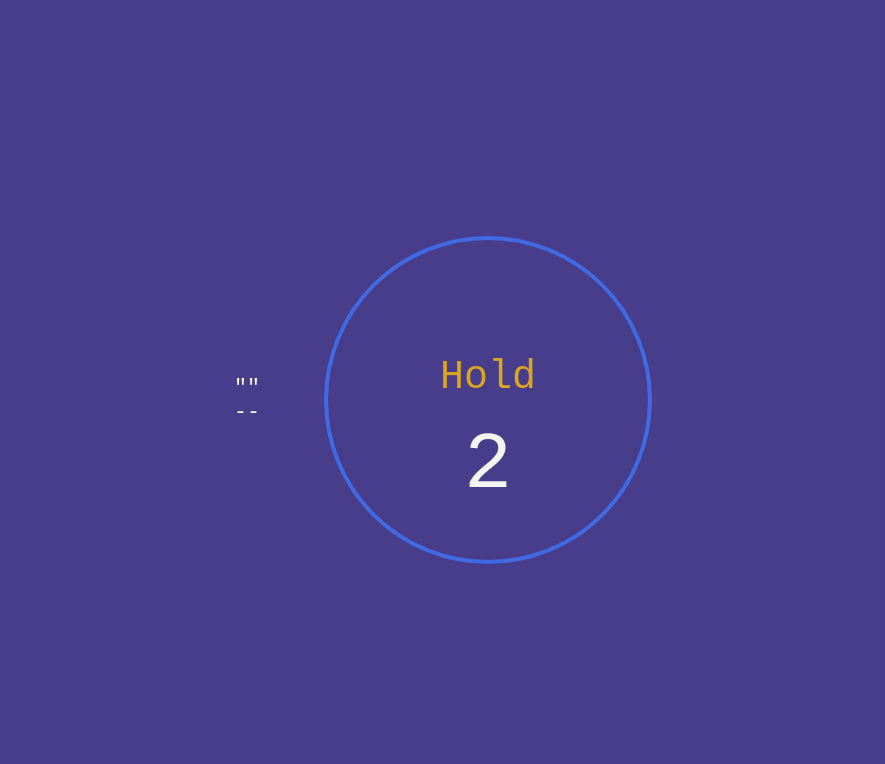
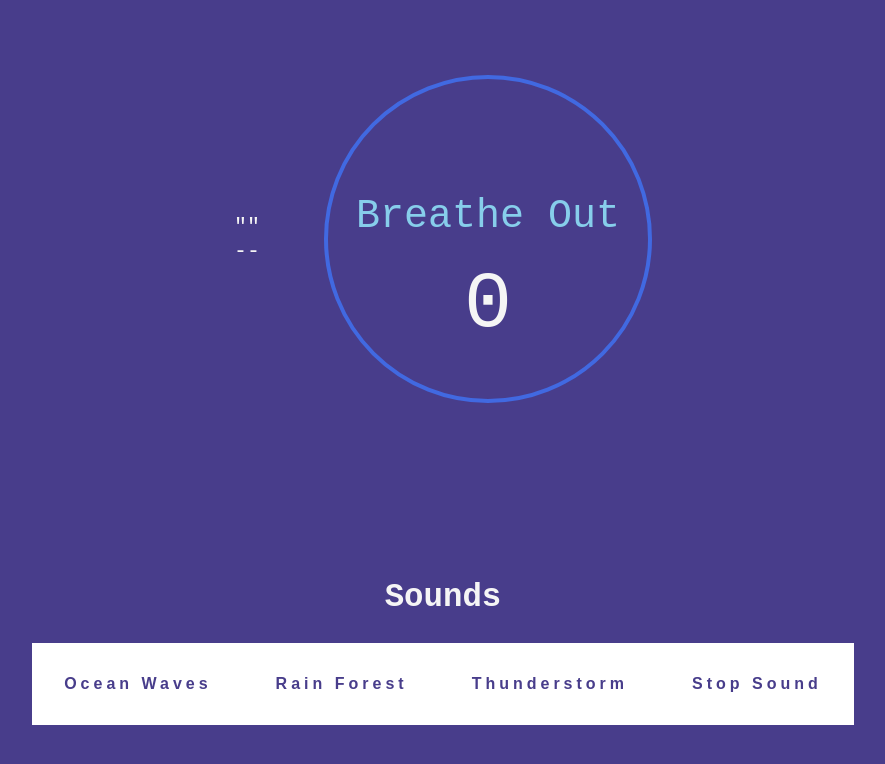
Before and after one commit to ml-webdev/First_React_App, a React (Create React App) app in the folder first_react_app/: page / in a window 1280 px wide. Shown: the top 764 px of the page, without its empty margins (197-1082 px from the left). Built offline with nearby package versions, Linux system fonts and the light colour scheme; no server answers.

Commit message:
Sound Player
Created a sound player in the bottom third of page using Howler.

```diff
--- a/first_react_app/package.json
+++ b/first_react_app/package.json
@@ -6,6 +6,7 @@
     "@testing-library/jest-dom": "^5.12.0",
     "@testing-library/react": "^11.2.6",
     "@testing-library/user-event": "^12.8.3",
+    "howler": "^2.2.1",
     "react": "^17.0.2",
     "react-dom": "^17.0.2",
     "react-scripts": "4.0.3",
--- a/first_react_app/src/App.css
+++ b/first_react_app/src/App.css
@@ -71,3 +71,21 @@ body {
   color: goldenrod;
   width: 100%;
 }
+.sound-btn {
+  padding: 2rem;
+  background-color: white;
+  color: darkslateblue;
+  font-size: 1rem;
+  font-family: Arial, Helvetica, sans-serif;
+  font-weight: 600;
+  letter-spacing: 0.25rem;
+  border: none;
+  /* border-radius: 15%; */
+  transition: 0.25s ease-in-out all;
+}
+.sound-btn:hover {
+  background-color: royalblue;
+  color: white;
+  cursor: pointer;
+  transition: 0.25s ease-in-out all;
+}
--- a/first_react_app/src/App.js
+++ b/first_react_app/src/App.js
@@ -1,12 +1,15 @@
 import './App.css';
 import Quotes from './components/Quotes';
+import Sounds from './components/Sounds';
 import Timer from './components/Timer';
+
 
 function App() {
   return (
     <div className="App">
       <Quotes className="quotes-component"/>
       <Timer className="timer-component"/>
+      <Sounds/>
     </div>
   );
 }
--- a/first_react_app/src/components/Quotes.jsx
+++ b/first_react_app/src/components/Quotes.jsx
@@ -9,7 +9,9 @@ class Quotes extends Component {
             name: ''
         }
     }
+
     async componentDidMount(){
+
         const url = 'https://type.fit/api/quotes'
         const response = await fetch(url)
         const data = await response.json()
@@ -25,6 +27,7 @@ class Quotes extends Component {
             name: author
         })
     }
+    compon
     render() {
         return (
             <div>
--- a/first_react_app/src/components/Sounds.jsx
+++ b/first_react_app/src/components/Sounds.jsx
@@ -1 +1,46 @@
 // This component will play various relaxing noises: white noise, ocean noise, desert noise, creek noise
+// https://soundbible.com/mp3/Crisp_Ocean_Waves-Mike_Koenig-1486046376.mp3
+// https://soundbible.com/mp3/rainforest_ambience-GlorySunz-1938133500.mp3
+// https://soundbible.com/mp3/Ocean_Waves-Mike_Koenig-980635527.mp3
+
+import React, { Component } from 'react';
+import {Howl} from "howler"
+const audioClips = [
+    {sound: "https://soundbible.com/mp3/Crisp_Ocean_Waves-Mike_Koenig-1486046376.mp3", label: "Ocean Waves"},
+    {sound: "https://soundbible.com/mp3/rainforest_ambience-GlorySunz-1938133500.mp3", label: "Rain Forest"},
+    {sound: "https://soundbible.com/mp3/2_Minute_Thunderstorm-Mike_Koenig-574654058.mp3", label: "Thunderstorm"},
+    {sound: "#", label: "Stop Sound"}
+]
+var sound = null
+class Sounds extends Component {
+    soundPlay = (src) => {
+        if (sound != null){
+            sound.stop()
+            sound.unload()
+            sound = null
+        }
+        sound = new Howl({
+            src,
+            html5: true,
+            volume: .5
+        })
+        sound.play()
+    }
+
+    RenderButtonSound = () => {
+        console.log("RenderButtonSound")
+        return audioClips.map((soundObj, index) => {
+        return (<button className="sound-btn" key={index} onClick={() => this.soundPlay(soundObj.sound)}>{soundObj.label}</button>)})
+    }
+
+    render() {
+        return (
+            <div>
+                <h2>Sounds</h2>
+                {this.RenderButtonSound()}
+            </div>
+        );
+    }
+}
+
+export default Sounds;
```
Also changed, not shown: 1 other file (tests, documents, lock files or other folders).
